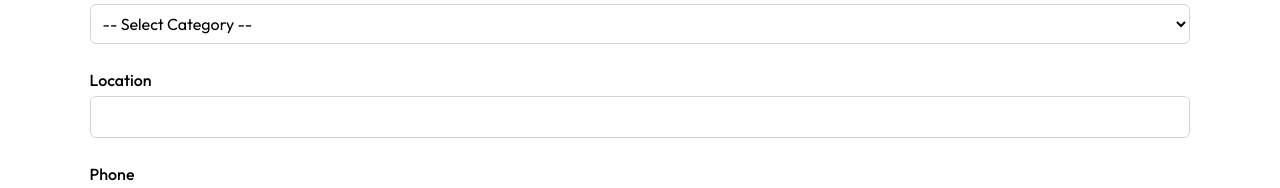
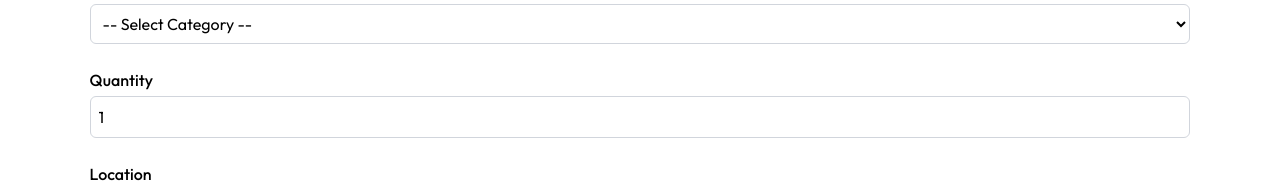
Before and after one commit to KU-give-and-get/frontend, a React (Vite) app: page /create in a window 1280 px wide. Shown: the part 451-639 px from the top of the page. Built offline with nearby package versions, Linux system fonts and the light colour scheme; sample sign-in values are in the browser's storage.

Commit message:
Add featue quantity in sharing fontend

```diff
--- a/package.json
+++ b/package.json
@@ -13,6 +13,8 @@
     "@react-oauth/google": "^0.12.2",
     "@tailwindcss/vite": "^4.1.11",
     "axios": "^1.11.0",
+    "https": "^1.0.0",
+    "jsencrypt": "^3.5.4",
     "jwt-decode": "^4.0.0",
     "react": "^19.1.0",
     "react-dom": "^19.1.0",
--- a/src/pages/CreateProduct.tsx
+++ b/src/pages/CreateProduct.tsx
@@ -11,6 +11,7 @@ const CreateProduct = () => {
     imageUrl: [],
     status: "available",
     location: "",
+    quantity: 1, // 👈 default
     contact: {
       phone: "",
       instagram: "",
@@ -23,7 +24,7 @@ const CreateProduct = () => {
   const [files, setFiles] = useState<File[]>([]);
   const [product, setProduct] = useState(initialProduct);
   const [previewUrls, setPreviewUrls] = useState<string[]>([]);
-  const [loading, setLoading] = useState(false); // 👈 state สำหรับ loading
+  const [loading, setLoading] = useState(false);
 
   const handleChange = (
     e: React.ChangeEvent<
@@ -44,7 +45,7 @@ const CreateProduct = () => {
     } else {
       setProduct((prev) => ({
         ...prev,
-        [name]: value
+        [name]: name === "quantity" ? Number(value) : value // 👈 แปลงเป็น number ถ้าเป็น quantity
       }));
     }
   };
@@ -54,7 +55,6 @@ const CreateProduct = () => {
     if (!files) return;
 
     const fileArray = Array.from(files);
-
     setFiles((prev) => [...prev, ...fileArray]);
 
     const urls = fileArray.map((file) => URL.createObjectURL(file));
@@ -63,7 +63,7 @@ const CreateProduct = () => {
 
   const handleSubmit = async (e: React.FormEvent) => {
     e.preventDefault();
-    setLoading(true); // 👈 เริ่มโหลด
+    setLoading(true);
 
     try {
       const token = localStorage.getItem("token");
@@ -79,6 +79,7 @@ const CreateProduct = () => {
       formData.append("category", product.category || "");
       formData.append("status", product.status);
       formData.append("location", product.location || "");
+      formData.append("quantity", String(product.quantity)); // 👈 ส่ง quantity ไปด้วย
 
       formData.append("contact[phone]", product.contact?.phone || "");
       formData.append("contact[instagram]", product.contact?.instagram || "");
@@ -105,7 +106,7 @@ const CreateProduct = () => {
     } catch (error: any) {
       console.error("Create product error:", error.response?.data || error.message);
     } finally {
-      setLoading(false); // 👈 จบโหลด
+      setLoading(false);
     }
   };
 
@@ -155,6 +156,19 @@ const CreateProduct = () => {
           </select>
         </div>
 
+        {/* Quantity */}
+        <div>
+          <label className="block font-medium mb-1">Quantity</label>
+          <input
+            type="number"
+            name="quantity"
+            className="w-full border border-gray-300 p-2 rounded-md"
+            value={product.quantity}
+            onChange={handleChange}
+            min={1}
+            required
+          />
+        </div>
 
         {/* Location */}
         <div>
--- a/src/pages/ProductDetail.tsx
+++ b/src/pages/ProductDetail.tsx
@@ -152,6 +152,12 @@ const ProductDetail = () => {
             <p className="text-gray-700">{productData.location}</p>
           </div>
 
+          {/* ✅ เพิ่ม quantity */}
+          <div className="flex gap-2 items-center">
+            <span className="font-semibold text-gray-800">Quantity:</span>
+            <span className="text-gray-700">{productData.quantity}</span>
+          </div>
+
           <button
             onClick={handleReserve}
             disabled={disabled}
@@ -164,6 +170,7 @@ const ProductDetail = () => {
           >
             {buttonText}
           </button>
+
 
         <hr className="mt-8 sm:w-4/5 border-gray-300" />
 
--- a/src/type/Product.ts
+++ b/src/type/Product.ts
@@ -14,4 +14,5 @@ export type Product = {
     facebook?: string;
     others?: string;
   };
+  quantity: number;
 };
```
Also changed, not shown: src/pages/Login.tsx (line endings or trailing spaces), 1 other file (tests, documents, lock files or other folders). Lines whose indentation alone changed are shown as unchanged.
